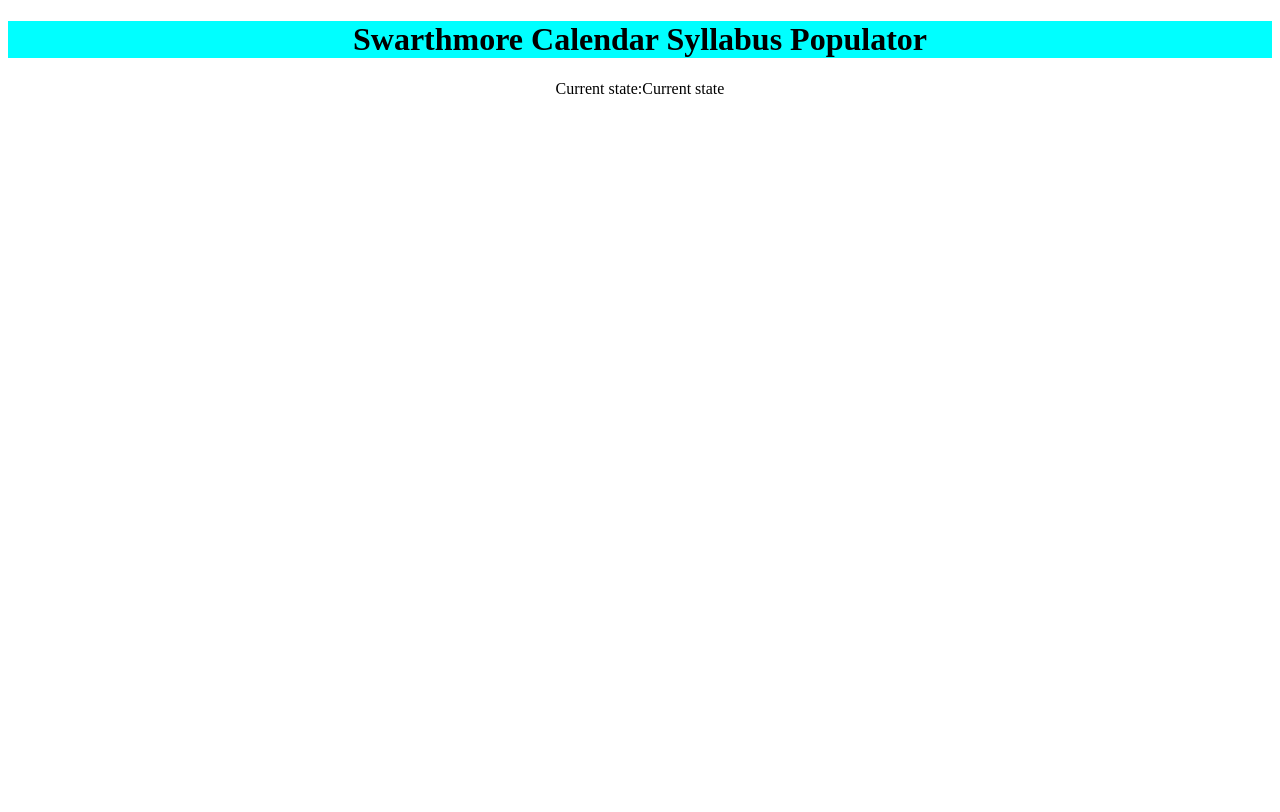
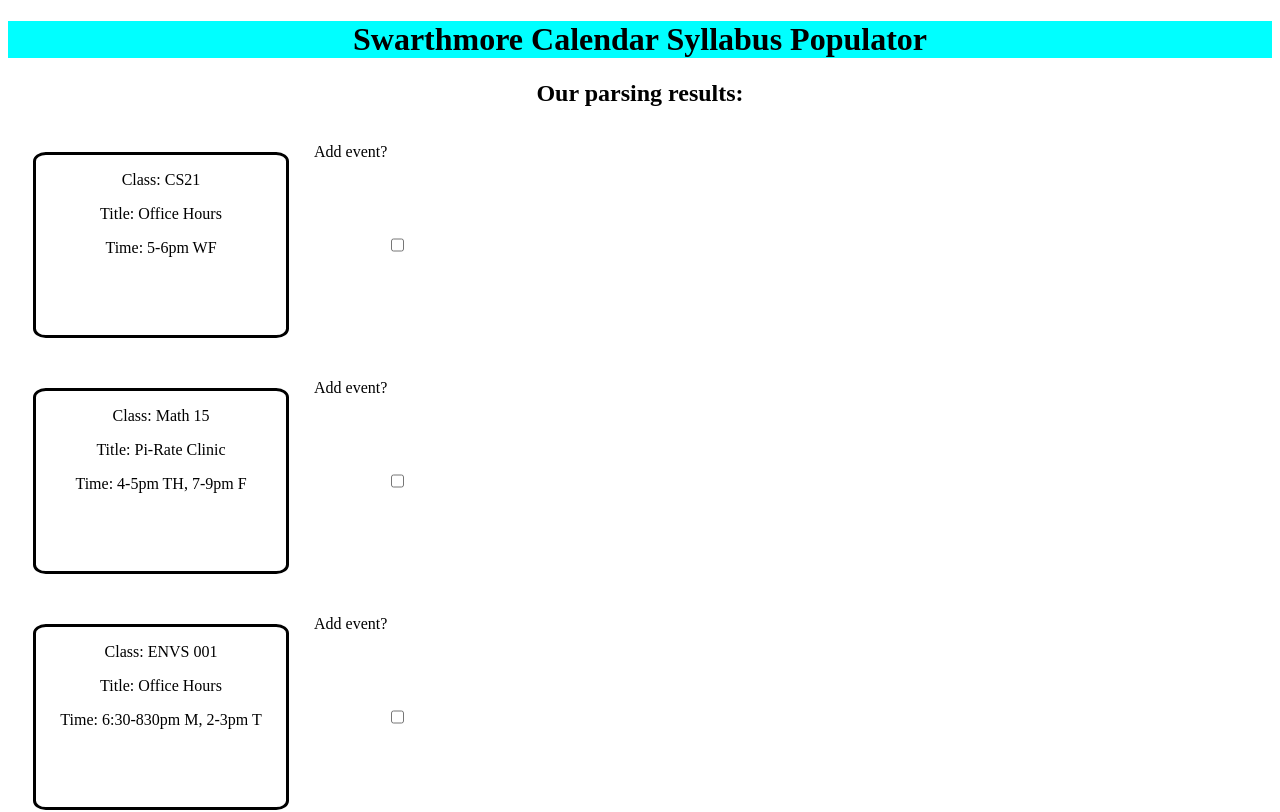
Before and after one commit to CPSC71-Syllabus-Populator/Swarthmore-Syllabus-Populator, a React (Create React App) app in the folder swarthmore-syllabus-populator/: page /events in a window 1280 px wide. Shown: the top 812 px of the page. Built offline with nearby package versions, Linux system fonts and the light colour scheme; no server answers.

Commit message:
added to events

```diff
--- a/swarthmore-syllabus-populator/src/App.css
+++ b/swarthmore-syllabus-populator/src/App.css
@@ -5,6 +5,18 @@
 .App-logo {
   height: 40vmin;
   pointer-events: none;
+}
+
+.Event {
+  height: 180px;
+  width: 250px;
+  border-style: solid;
+  border-radius: 5%;
+  margin: 25px;
+}
+
+.Option {
+  display: flex;
 }
 
 @media (prefers-reduced-motion: no-preference) {
--- /dev/null
+++ b/swarthmore-syllabus-populator/src/Components/EventsPage/Event.js
@@ -0,0 +1,13 @@
+import React from 'react'
+
+const Event = ({ id, meeting, title, time }) => {
+    return (
+        <div className='Event'>
+            <p>Class: {meeting}</p>
+            <p>Title: {title}</p>
+            <p>Time: {time}</p>
+        </div>
+    )
+}
+
+export default Event
--- a/swarthmore-syllabus-populator/src/Components/EventsPage/Events.js
+++ b/swarthmore-syllabus-populator/src/Components/EventsPage/Events.js
@@ -1,24 +1,72 @@
 import React from 'react'
 import { useState, useEffect} from 'react'
+import Event from "./Event";
 
 const Events = () => {
-    const [todos, setTodos] = useState('Current state');
+    const [events, setEvents] = useState();
+
+    const test_events = [
+        {
+            id: 0,
+            class: 'CS21',
+            title: 'Office Hours',
+            time: '5-6pm WF'
+        },
+        {
+            id: 1,
+            class: 'Math 15',
+            title: 'Pi-Rate Clinic',
+            time: '4-5pm TH, 7-9pm F'
+        },
+        {
+            id: 2,
+            class: 'ENVS 001',
+            title: 'Office Hours',
+            time: '6:30-830pm M, 2-3pm T'
+        },
+        {
+            id: 3,
+            class: 'PHIL 12B',
+            title: 'Office Hours',
+            time: '5-6pm WF'
+        },
+    ]
+
+    // setEvents(test_events)
 
     useEffect(() => {
-        console.log("Testing")
-        fetch('/get_events')
-          .then((response) => response.json())
-          .then((data) => console.log('Here'));
+        const response = fetch("/get_events", {
+        method: "GET",
+        });
+        if (response.ok) {
+        console.log("request succeeded");
+        } else {
+        console.error("request failed");
+        }
       }, []);
 
-
+      const displayEvents = () => {
+          return test_events.map((event) => {
+              return (<div className="Option">
+                        <Event key={event.id} meeting={event.class}
+                        title={event.title} time={event.time}/>
+                        <p>Add event?</p>
+                        <input type="checkbox" />
+                    </div>)
+          })
+      }
 
     return (
         <div>
-            Current state:
-            {todos}
+            <h2>Our parsing results:</h2>
+            {displayEvents()}
         </div>
     )
 }
 
 export default Events
+
+// console.log("Testing")
+//         fetch('/get_events')
+//           .then((response) => response.json())
+//           .then((data) => console.log('Here'));
```
Also changed, not shown: 1 other file (tests, documents, lock files or other folders).
